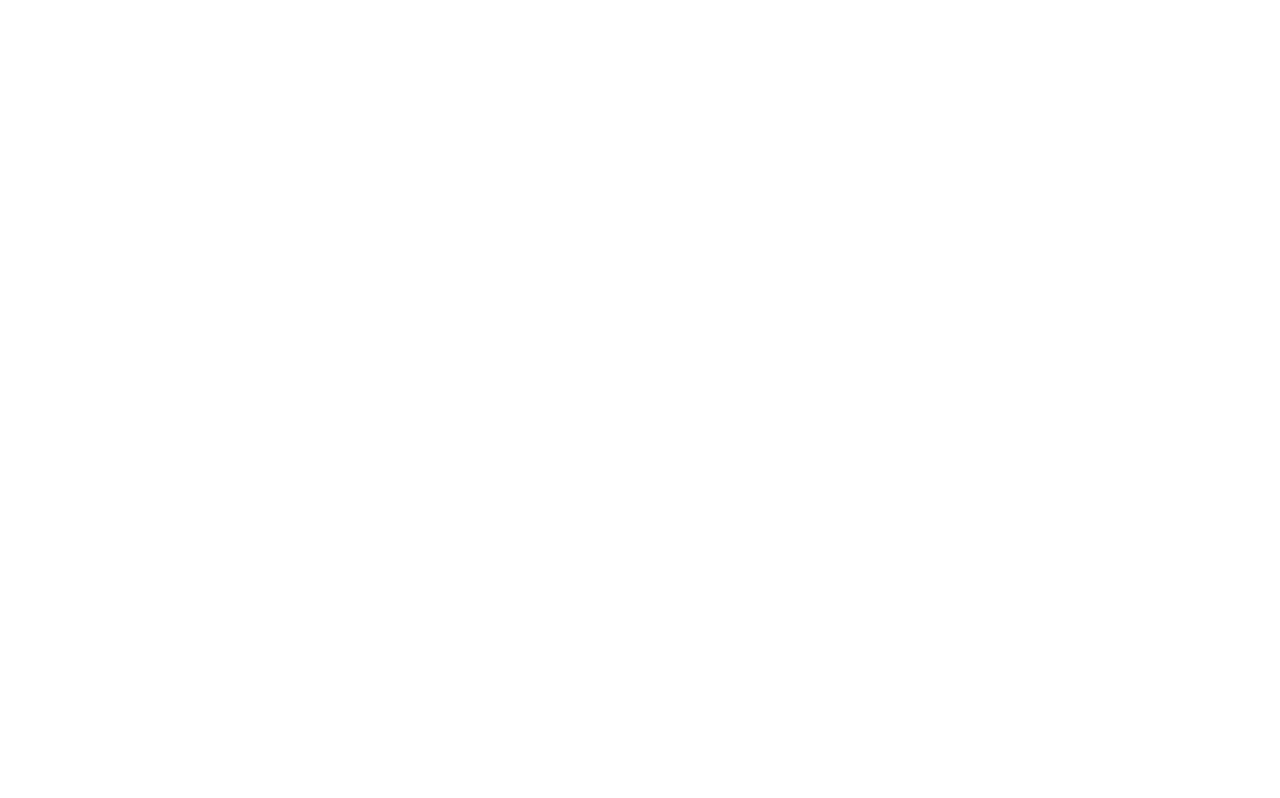
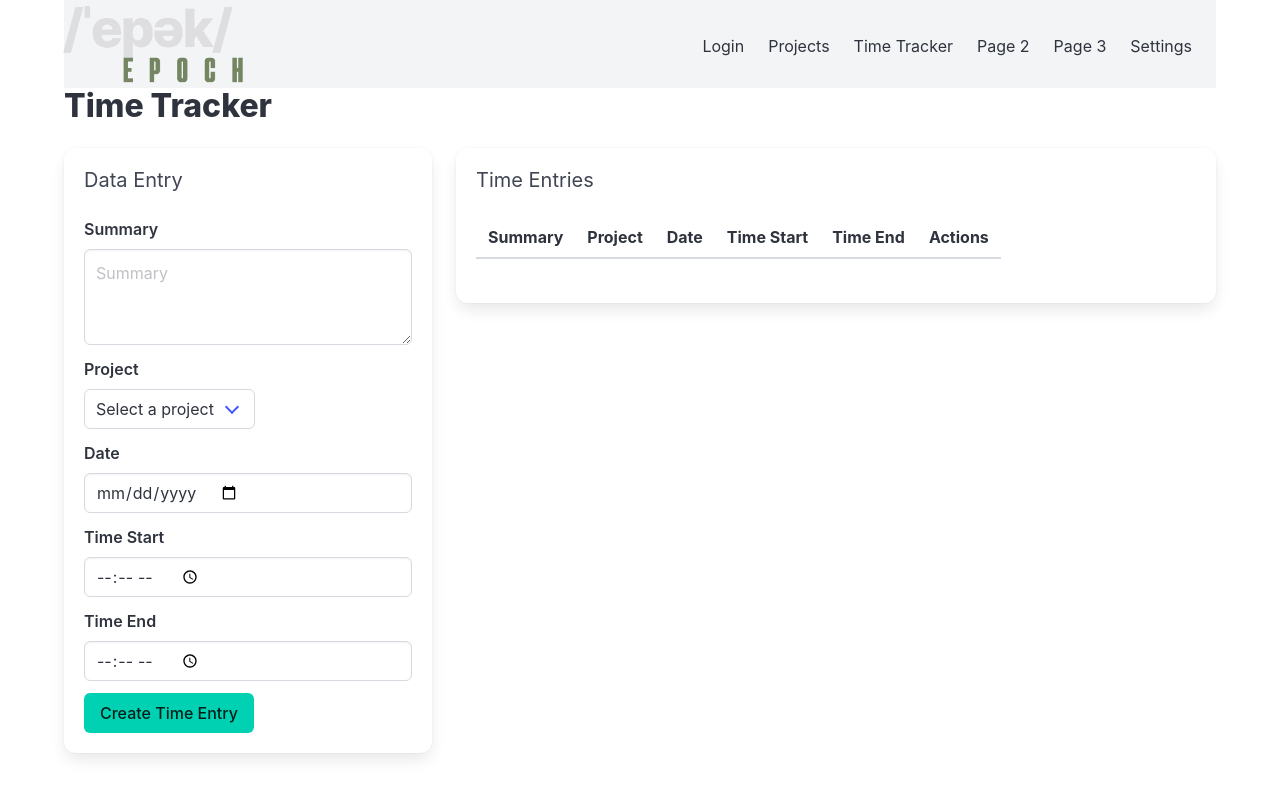
Before and after one commit to FrancescaImmediato/time-tracking-app, a React (Vite) app: page /Tracker in a window 1280 px wide. Before the commit this address had no page. Built offline with nearby package versions, Linux system fonts and the light colour scheme.

Commit message:
added time tracker page

```diff
--- a/src/App.jsx
+++ b/src/App.jsx
@@ -5,7 +5,8 @@
 import Register from './pages/entry-pages/Register'
 import ProjectsPage from './pages/ProjectsPage'
 import UsersPage from './pages/UsersPage'
-import 'bulma/css/bulma.min.css';
+import 'bulma/css/bulma.min.css'
+import TimeTrackerPage from './pages/TimeTrackerPage'
 /* import '@fontsource/roboto/300.css'
 import '@fontsource/roboto/400.css'
 import '@fontsource/roboto/500.css'
@@ -26,6 +27,7 @@
           <Route path='/ForgotPw' element={<ForgotPw/>}></Route>
           <Route path='/Projects' element={<ProjectsPage/>}></Route>
           <Route path='/Users' element={<UsersPage/>}></Route>
+          <Route path="Tracker" element={<TimeTrackerPage/>}></Route>
         </Routes>
       </BrowserRouter>
      </div>
--- a/src/components/NavBar.jsx
+++ b/src/components/NavBar.jsx
@@ -27,14 +27,14 @@
 
       <div id="navbar" className="navbar-menu">
         <div className="navbar-end">
-          <a className="navbar-item" href="/">
-            Home
+          <a className="navbar-item" href="/Login">
+            Login
           </a>
           <a className="navbar-item" href="/projects">
             Projects
           </a>
-          <a className="navbar-item" href="/">
-            Page 1
+          <a className="navbar-item" href="/Tracker">
+            Time Tracker
           </a>
           <a className="navbar-item" href="/">
             Page 2
--- /dev/null
+++ b/src/pages/TimeTrackerPage.jsx
@@ -0,0 +1,303 @@
+import React, { useState } from 'react';
+import Navbar from '../components/NavBar';
+
+
+export default function TimeTrackerPage (){
+  const [summary, setSummary] = useState('');
+  const [project, setProject] = useState('');
+  const [date, setDate] = useState('');
+  const [timeStart, setTimeStart] = useState('');
+  const [timeEnd, setTimeEnd] = useState('');
+  const [timeEntries, setTimeEntries] = useState([]);
+
+  const projects = ['Project 1', 'Project 2', 'Project 3']; // Replace with your actual projects
+
+  const handleCreateTimeEntry = () => {
+    if (summary.trim() && project && date && timeStart && timeEnd) {
+      setTimeEntries([
+        ...timeEntries,
+        { summary, project, date, timeStart, timeEnd },
+      ]);
+      setSummary('');
+      setProject('');
+      setDate('');
+      setTimeStart('');
+      setTimeEnd('');
+    }
+  };
+
+  const handleDeleteTimeEntry = (index) => {
+    const updatedTimeEntries = [...timeEntries];
+    updatedTimeEntries.splice(index, 1);
+    setTimeEntries(updatedTimeEntries);
+  };
+
+  const handleEditTimeEntry = (index, field, value) => {
+    const updatedTimeEntries = [...timeEntries];
+    updatedTimeEntries[index][field] = value;
+    setTimeEntries(updatedTimeEntries);
+  };
+
+  return (
+
+    <div className="container">
+      <Navbar/>
+      <div className="level">
+        <div className="level-left">
+          <h1 className="title">Time Tracker</h1>
+        </div>
+      </div>
+
+      <div className="columns">
+        <div className="column is-one-third-desktop is-fullwidth-mobile">
+          <div className="box">
+            <h2 className="subtitle">Data Entry</h2>
+            <div className="field">
+              <label className="label">Summary</label>
+              <div className="control">
+                <textarea
+                  className="input textarea"
+                  rows="3"
+                  type="text"
+                  placeholder="Summary"
+                  value={summary}
+                  onChange={(e) => setSummary(e.target.value)}
+                />
+              </div>
+            </div>
+            <div className="field">
+              <label className="label">Project</label>
+              <div className="control">
+                <div className="select">
+                  <select
+                    value={project}
+                    onChange={(e) => setProject(e.target.value)}
+                  >
+                    <option value="">Select a project</option>
+                    {projects.map((proj) => (
+                      <option key={proj} value={proj}>
+                        {proj}
+                      </option>
+                    ))}
+                  </select>
+                </div>
+              </div>
+            </div>
+            <div className="field">
+              <label className="label">Date</label>
+              <div className="control">
+                <input
+                  className="input"
+                  type="date"
+                  value={date}
+                  onChange={(e) => setDate(e.target.value)}
+                />
+              </div>
+            </div>
+            <div className="field">
+              <label className="label">Time Start</label>
+              <div className="control">
+                <input
+                  className="input"
+                  type="time"
+                  value={timeStart}
+                  onChange={(e) => setTimeStart(e.target.value)}
+                />
+              </div>
+            </div>
+            <div className="field">
+              <label className="label">Time End</label>
+              <div className="control">
+                <input
+                  className="input"
+                  type="time"
+                  value={timeEnd}
+                  onChange={(e) => setTimeEnd(e.target.value)}
+                />
+              </div>
+            </div>
+            <div className="field">
+              <div className="control">
+                <button
+                  className="button is-primary"
+                  onClick={handleCreateTimeEntry}
+                >
+                  Create Time Entry
+                  </button>
+              </div>
+            </div>
+          </div>
+        </div>
+        <div className="column is-two-thirds-desktop is-fullwidth-mobile">
+          <div className="box">
+            <h2 className="subtitle">Time Entries</h2>
+
+
+
+{/* WHAT IT WILL LOOK LIKE ON DESKTOP */}
+
+<table className="table is-hidden-mobile">
+              <thead>
+                <tr>
+                  <th>Summary</th>
+                  <th>Project</th>
+                  <th>Date</th>
+                  <th>Time Start</th>
+                  <th>Time End</th>
+                  <th>Actions</th>
+                </tr>
+              </thead>
+              <tbody>
+                {timeEntries.map((entry, index) => (
+                  <tr key={index}>
+                    <td>
+                      <textarea
+                        type="text"
+                        rows="3"
+                        value={entry.summary}
+                        onChange={(e) =>
+                          handleEditTimeEntry(index, 'summary', e.target.value)
+                        }
+                      />
+                    </td>
+                    <td>
+                      <div className="select">
+                        <select
+                          value={entry.project}
+                          onChange={(e) =>
+                            handleEditTimeEntry(index, 'project', e.target.value)
+                          }
+                        >
+                          {projects.map((proj) => (
+                            <option key={proj} value={proj}>
+                              {proj}
+                            </option>
+                          ))}
+                        </select>
+                      </div>
+                    </td>
+                    <td>
+                      <input
+                        type="date"
+                        value={entry.date}
+                        onChange={(e) =>
+                          handleEditTimeEntry(index, 'date', e.target.value)
+                        }
+                      />
+                    </td>
+                    <td>
+                      <input
+                        type="time"
+                        value={entry.timeStart}
+                        onChange={(e) =>
+                          handleEditTimeEntry(index, 'timeStart', e.target.value)
+                        }
+                      />
+                    </td>
+                    <td>
+                      <input
+                        type="time"
+                        value={entry.timeEnd}
+                        onChange={(e) =>
+                          handleEditTimeEntry(index, 'timeEnd', e.target.value)
+                        }
+                      />
+                    </td>
+                    <td>
+                      <button
+                        className="button is-danger"
+                        onClick={() => handleDeleteTimeEntry(index)}
+                      >
+                    Delete
+                      </button>
+                    </td>
+                  </tr>
+                ))}
+              </tbody>
+            </table>
+{/* END TABLE ON DESKTOP */}
+
+
+
+
+
+
+{/* WHAT THIS WILL LOOK LIKE ON MOBILE- i know there is a better way but i was unsure how to do it so i created 2 seperate tables */}
+
+
+<table className="table is-hidden-desktop is-fullwidth-mobile">
+<tbody style={{ padding: '1.5em' }}>
+    {timeEntries.map((entry, index) => (
+      <tr key={index} className="columns is-multiline is-mobile">
+        <td className="column is-multiline is-one-half-mobile">
+          <textarea
+          className='is-medium is-fullwidth'
+            type="text"
+            rows="3"
+            value={entry.summary}
+            onChange={(e) =>
+              handleEditTimeEntry(index, 'summary', e.target.value)
+            }
+          />
+          <div className="select">
+            <select
+              value={entry.project}
+              onChange={(e) =>
+                handleEditTimeEntry(index, 'project', e.target.value)
+              }
+            >
+              {projects.map((proj) => (
+                <option key={proj} value={proj}>
+                  {proj}
+                </option>
+              ))}
+            </select>
+          </div>
+        </td>
+        <td className="column is-multiline is-one-quarter">
+          <input
+            type="date"
+            value={entry.date}
+            onChange={(e) =>
+              handleEditTimeEntry(index, 'date', e.target.value)
+            }
+          />
+          <input
+            type="time"
+            value={entry.timeStart}
+            onChange={(e) =>
+              handleEditTimeEntry(index, 'timeStart', e.target.value)
+            }
+          />
+          <input
+            type="time"
+            value={entry.timeEnd}
+            onChange={(e) =>
+              handleEditTimeEntry(index, 'timeEnd', e.target.value)
+            }
+          />
+        </td>
+        <td className="column is-multiline is-one-quarter">
+          <button
+            className="button is-danger"
+            onClick={() => handleDeleteTimeEntry(index)}
+          >
+            Delete
+          </button>
+        </td>
+      </tr>
+    ))}
+  </tbody>
+</table>
+
+
+{/* END TABLE ON MOBILE */}
+
+
+
+          </div>
+        </div>
+      </div>
+    </div>
+  );
+};
```
